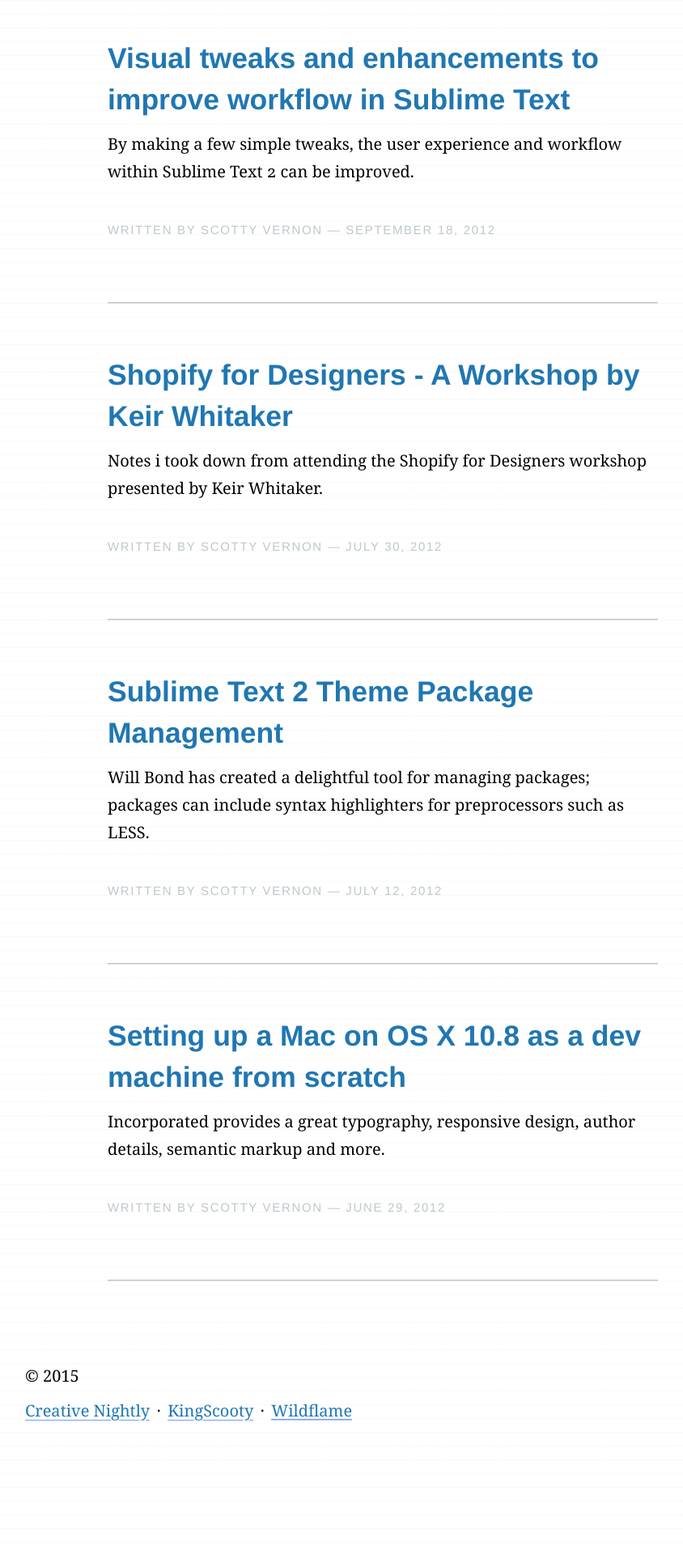
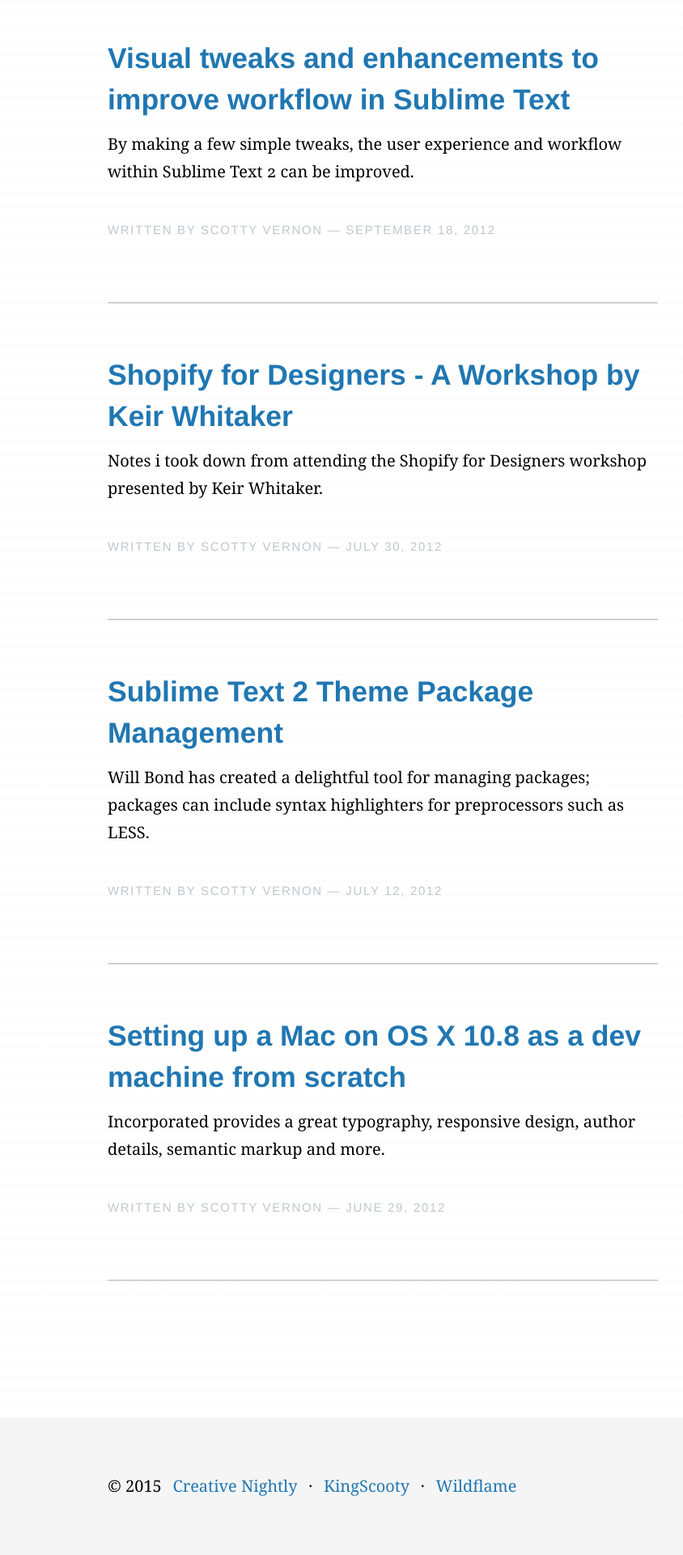
Before and after one commit to KingScooty/creativenightly.com, a Jekyll site: the page built from index.html, in a window 1280 px wide. Shown: the part 4471-6391 px from the top of the page at 81% size, without its empty margins (167-1011 px from the left). Built offline with Jekyll 4.4.1, drawn with Linux system fonts in a browser that asks for light colours; the list of posts is cut into pages by our own code; comment, search, counter and statistics services are not loaded; before the commit the page ends 6289 px from its top, so only the background shows below that.

Commit message:
Site footer, masthead and navigation refactor.

```diff
--- a/_includes/_site-footer.html
+++ b/_includes/_site-footer.html
@@ -1,46 +1,38 @@
 <footer class="site-footer">
   <div class="container">
+    <div class="large-gutter">
       &copy; {{ site.time | date: "%Y" }}
 
       <nav class="navigation navigation--horizontal navigation--secondary navigation--spacer">
-      <ul>
-        <li><a href="/">{{ site.inc.company }}</a></li>
-        <li><a href="http://twitter.com/kingscooty">KingScooty</a></li>
-        <li><a href="http://www.wildflame.co.uk/">Wildflame</a></li>
+        <a href="/">{{ site.inc.company }}</a> &middot;
+        <a href="http://twitter.com/kingscooty">KingScooty</a> &middot;
+        <a href="http://www.wildflame.co.uk/">Wildflame</a>
         {% if site.inc.about_link %}
-        <li><a href="{{ site.inc.about_link }}">About</a></li>
+        <a href="{{ site.inc.about_link }}">About</a>
         {% endif %}
-      </ul>
       </nav>
 
       <nav class="navigation navigation--horizontal navigation--secondary">
-      <ul>
         <!-- Twitter -->
         {% if site.inc.twitter %}
-        <li>
         <a href="https://twitter.com/{{ site.inc.twitter }}" title="Follow on Twitter" target="_blank" class="btn-outline">
           <i class="icon icon-twitter black"></i>
         </a>
-        </li>
         {% endif %}
 
         <!-- Facebook -->
         {% if site.inc.facebook %}
-        <li>
         <a href="http://facebook.com/{{ site.inc.facebook }}" title="Follow on Facebook" target="_blank" class="btn-outline">
           <i class="icon icon-facebook black"></i>
         </a>
-        </li>
         {% endif %}
 
         <!-- RSS -->
-        <li>
         <a href="/feed.xml" title="RSS Feed" class="btn-outline">
           <i class="icon icon-rss black"></i>
         </a>
-        </li>
-      </ul>
       </nav>
 
     </div>
+  </div>
 </footer>
--- a/assets/_scss/theme/_typography.scss
+++ b/assets/_scss/theme/_typography.scss
@@ -175,6 +175,11 @@
     margin-top: 0rem;
   }
 
+  @include min-screen(640px) {
+    .meta + h1 {
+      margin-top: -1rem;
+    }
+  }
 
   // Quotes.
   blockquote {
--- a/assets/stylesheets/main.css
+++ b/assets/stylesheets/main.css
@@ -395,6 +395,10 @@
 .delta + .caption, .epsilon + .caption, .zeta + .caption {
   margin-top: 0rem; }
 
+@media screen and (min-width: 640px) {
+  .meta + h1 {
+    margin-top: -1rem; } }
+
 blockquote p {
   border-left: 0.15rem solid #0E58F5;
   font-style: italic;
@@ -486,7 +490,7 @@
   background-repeat: repeat-y;
   background-size: 100% 1rem; }
 
-.navigation--horizontal ul:after, .content-block__header:after, .content-block__body:after, .content-block__footer:after, .content-block__aside:after, .social:after {
+.content-block__header:after, .content-block__body:after, .content-block__footer:after, .content-block__aside:after, .social:after {
   content: "";
   display: table;
   clear: both; }
@@ -522,6 +526,18 @@
   .shift-down {
     padding: 2rem 0; } }
 
+.site-footer {
+  padding: 4rem 0;
+  margin: 4rem 0 0 0;
+  background: whitesmoke; }
+  @media screen and (min-width: 720px) {
+    .site-footer nav {
+      display: inline-block; } }
+  @media screen and (max-width: 719px) {
+    .site-footer {
+      margin-top: 0;
+      text-align: center; } }
+
 .navigation ul {
   list-style-type: none; }
 
@@ -534,23 +550,8 @@
     .navigation--primary a:first-child {
       margin-left: 0; }
 
-.navigation--horizontal li {
-  float: left;
-  margin-left: .5rem;
-  margin-right: .5rem; }
-  .navigation--horizontal li:first-child {
-    margin-left: 0; }
-  .navigation--horizontal li:last-child {
-    margin-right: 0; }
-
-.navigation--spacer li {
-  margin-right: 0; }
-  .navigation--spacer li:after {
-    content: '\b7';
-    margin-left: .5rem; }
-  .navigation--spacer li:last-child:after {
-    content: '';
-    margin-left: 0; }
+.navigation--secondary a {
+  margin: 0 0.5rem; }
 
 .masthead {
   position: absolute;
```
Also changed, not shown: assets/_scss/layouts/_layouts.scss (+19 -0 lines), assets/_scss/modules/_navigation.scss (+3 -28 lines). Lines whose indentation alone changed are shown as unchanged.
